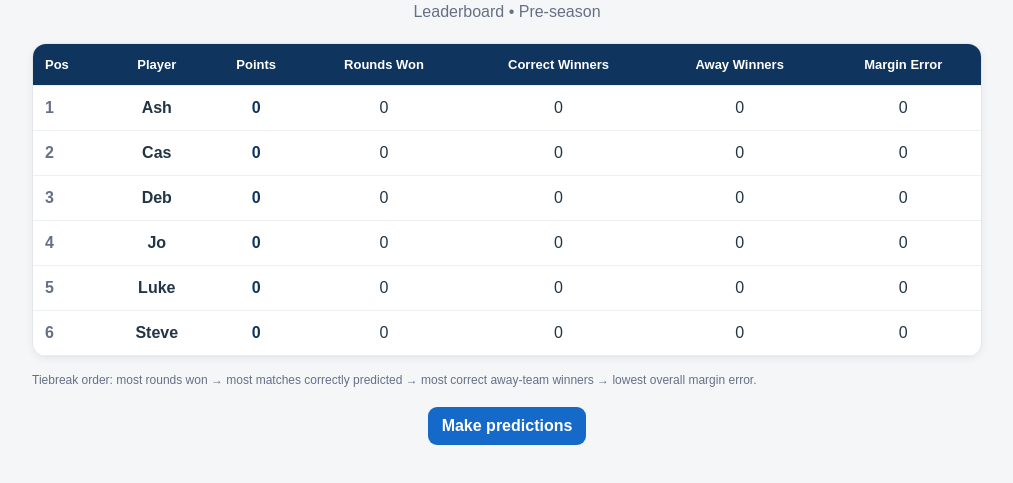
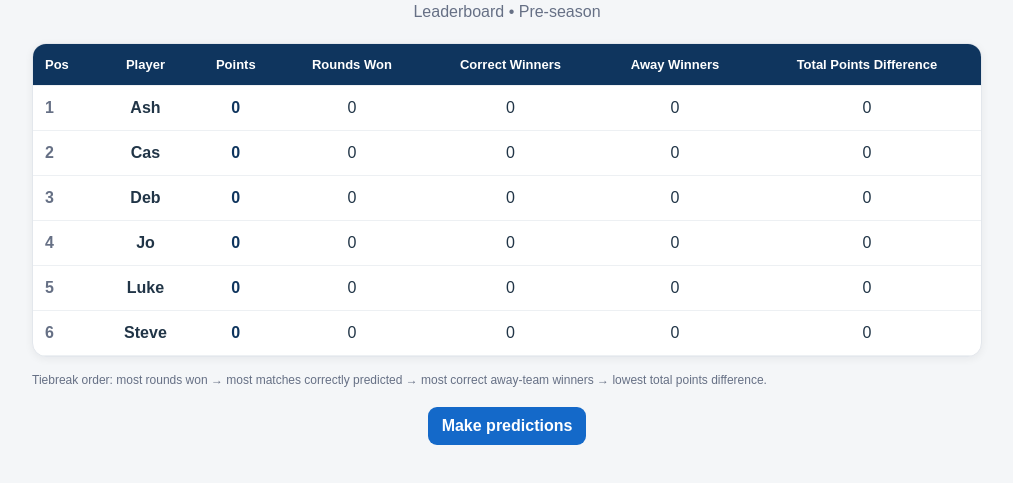
Before and after one commit to LG-acc/prem-rugby-predictor, a plain HTML site: page leaderboard.html in a window 1280 px wide. Shown: the part 85-568 px from the top of the page, without its empty margins (133-1146 px from the left). Drawn offline with Linux system fonts and the light colour scheme.

Commit message:
Rename margin error column to total points difference

```diff
--- a/leaderboard.html
+++ b/leaderboard.html
@@ -14,11 +14,11 @@ body{font-family:Arial,Helvetica,sans-serif;background:#f4f6f8;color:#213547;mar
 <p class="sub" id="updated">Leaderboard</p>
 <div class="card">
 <table>
-<thead><tr><th>Pos</th><th>Player</th><th>Points</th><th>Rounds Won</th><th>Correct Winners</th><th>Away Winners</th><th>Margin Error</th></tr></thead>
+<thead><tr><th>Pos</th><th>Player</th><th>Points</th><th>Rounds Won</th><th>Correct Winners</th><th>Away Winners</th><th>Total Points Difference</th></tr></thead>
 <tbody id="rows"><tr><td colspan="7">Loading standings…</td></tr></tbody>
 </table>
 </div>
-<p class="foot">Tiebreak order: most rounds won → most matches correctly predicted → most correct away-team winners → lowest overall margin error.</p>
+<p class="foot">Tiebreak order: most rounds won → most matches correctly predicted → most correct away-team winners → lowest total points difference.</p>
 <div class="nav"><a href="/">Make predictions</a></div>
 </main>
 <script>
```
